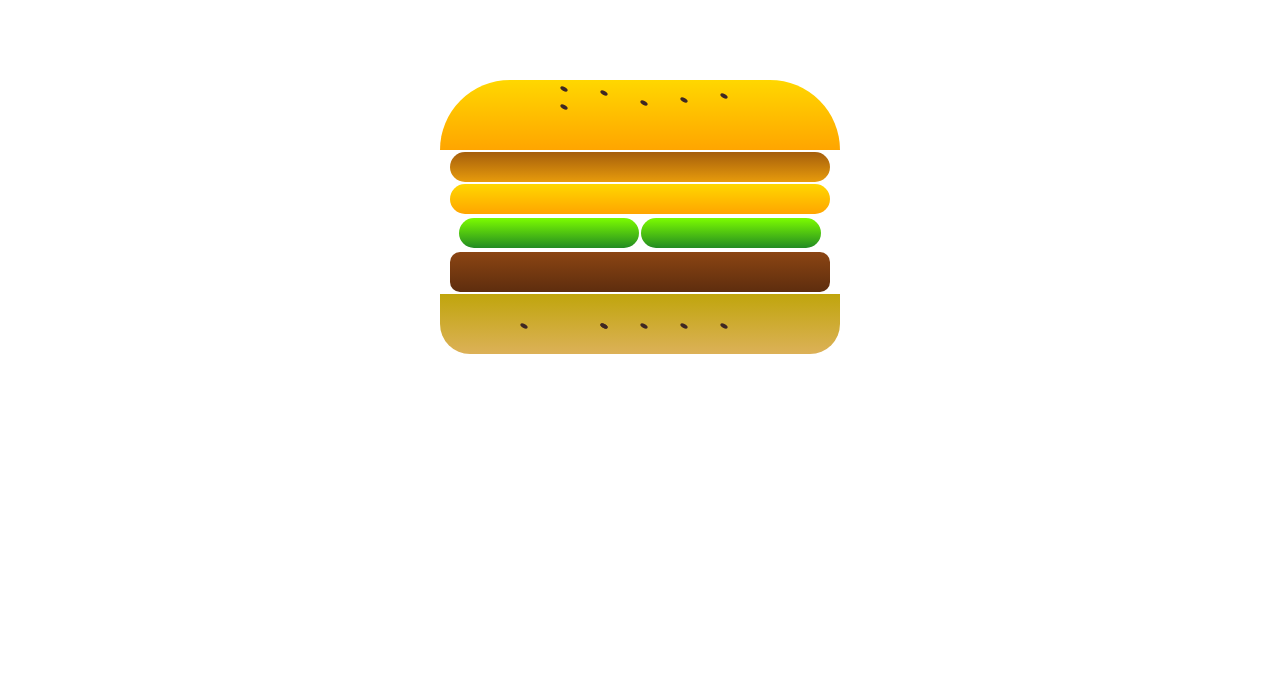
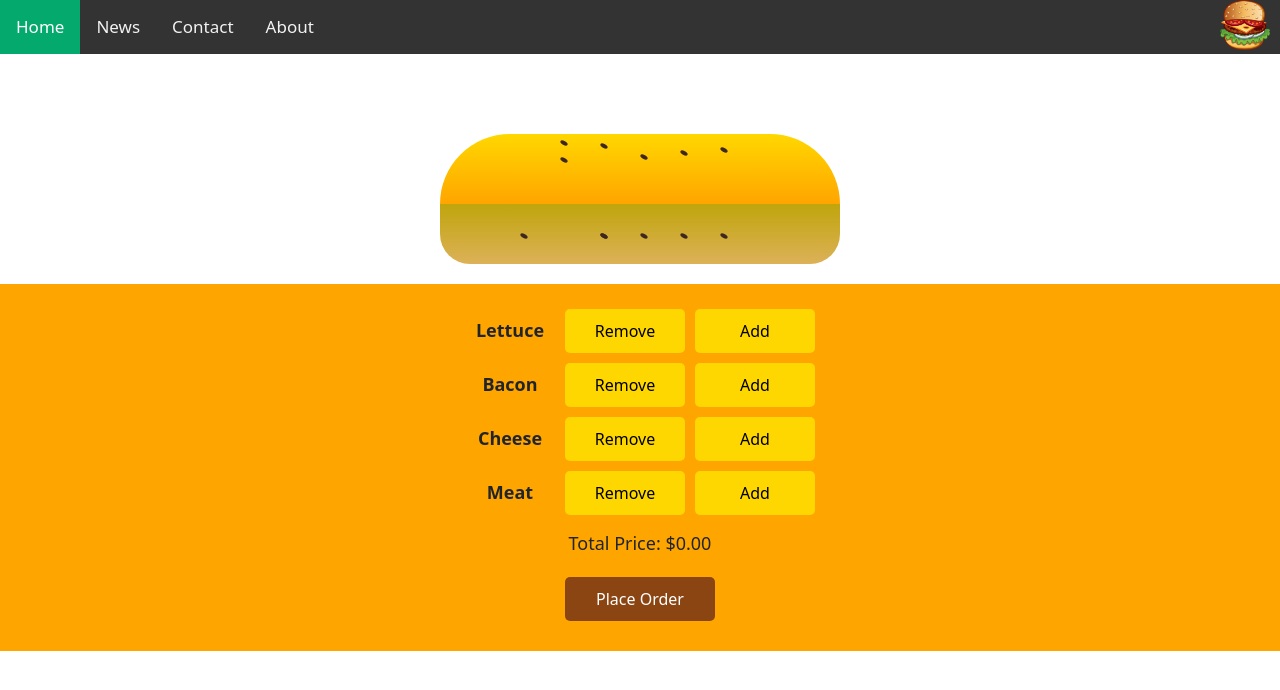
Before and after one commit to SIBTAIN-ASAD/react-burger, a React (Create React App) app: page / in a window 1280 px wide. Shown: the top 690 px of the page. Built offline with nearby package versions, Linux system fonts and the light colour scheme.

Commit message:
add : burgerControl - add component to control the burger gradients

```diff
--- a/src/components/App.js
+++ /dev/null
@@ -1,18 +0,0 @@
-import React from 'react';
-import { BrowserRouter as Router } from 'react-router-dom';
-import Burger from './burger/Burger'
-// import Navbar from './Header';
-
-
-const App = () => {
-  return (
-    <Router>
-      <div className="app">
-        {/* <Navbar /> */}
-        <Burger />
-      </div>
-    </Router>
-  );
-};
-
-export default App;
--- /dev/null
+++ b/src/components/App.jsx
@@ -0,0 +1,53 @@
+// App.jsx
+
+import React, { useState } from 'react';
+import Burger from './burger/Burger';
+import BurgerControl from './controls/BurgerControl';
+import Navbar from './navbar/Navbar';
+import './App.css';
+
+const App = () => {
+  const [burger, setBurger] = useState([0, 0, 0, 0]);
+
+  // Prices for each gradient
+  const prices = [0.5, 0.7, 0.4, 1.3];
+
+  // name of each gradient
+  const gradients = ['lettuce', 'bacon', 'cheese', 'meat'];
+
+  const handleAdd = (index) => {
+    const newBurger = [...burger];
+    newBurger[index]++;
+    setBurger(newBurger);
+  };
+
+  const handleRemove = (index) => {
+    if (burger[index] > 0) {
+      const newBurger = [...burger];
+      newBurger[index]--;
+      setBurger(newBurger);
+    }
+  };
+
+  const handleOrder = () => {
+    setBurger([0, 0, 0, 0]);
+    alert('Your order has been placed!');
+  };
+
+  return (
+    <div>
+      <Navbar />
+      <Burger gradients={burger} />
+      <BurgerControl
+        burger={burger}
+        prices={prices}
+        handleAdd={handleAdd}
+        handleRemove={handleRemove}
+        handleOrder={handleOrder}
+        gradients={gradients}
+      />
+    </div>
+  );
+};
+
+export default App;
--- a/src/components/burger/Burger.jsx
+++ b/src/components/burger/Burger.jsx
@@ -1,12 +1,39 @@
 import React from 'react';
 import './Burger.css';
-import Bacon from './Bason';
+import Bacon from './Bacon';
 import Cheese from './Cheese';
 import Lettuce from './Lettuce';
 import Meat from './Meat';
 
-const Burger = () => {
+const Burger = ({ gradients }) => {
+  // Function to create gradients according to the passed array
+  const createGradients = (gradients) => {
+    const result = [];
+    for (let i = 0; i < gradients.length; i++) {
+      for (let j = 0; j < gradients[i]; j++) {
+        switch (i) {
+          case 0:
+            result.push(<Lettuce key={result.length} />);
+            break;
+          case 1:
+            result.push(<Bacon key={result.length} />);
+            break;
+          case 2:
+            result.push(<Cheese key={result.length} />);
+            break;
+          case 3:
+            result.push(<Meat key={result.length} />);
+            break;
+          default:
+            break;
+        }
+      }
+    }
+    return result;
+  };
+
   return (
+    <div className="burger-container">
       <center>
         <div className="bread-top">
           {/* Beans on the top bread */}
@@ -18,12 +45,8 @@ const Burger = () => {
           <div className="bean bean9"></div>
         </div>
 
-      {/* The ingredients are added here */}
-      <Bacon />
-      <Cheese />
-      <Lettuce />
-      <Meat />
-
+        {/* Render ingredients based on gradients */}
+        {createGradients(gradients)}
 
         <div className="bread-bottom">
           {/* Beans on the bottom bread */}
@@ -35,6 +58,7 @@ const Burger = () => {
           <div className="bean bean12"></div>
         </div>
       </center>
+    </div>
   );
 };
 
--- /dev/null
+++ b/src/components/controls/BurgerControl.css
@@ -0,0 +1,68 @@
+/* BurgerControl.css */
+
+.burger-control {
+    background-color: #FFA500; /* Orange background color */
+    padding: 20px;
+    margin-top: 20px;
+    text-align: center;
+  }
+
+  .control-container {
+    display: flex;
+    flex-direction: column;
+    align-items: center;
+  }
+
+  .button {
+    width: 120px;
+    margin: 5px;
+    padding: 10px;
+    background-color: #FFD700; /* Yellow button color */
+    border: none;
+    border-radius: 5px;
+    cursor: pointer;
+  }
+
+  .gradient-button {
+    width: 150px;
+    margin: 5px;
+    padding: 10px;
+    background: linear-gradient(#FFD700, #FFA500); /* Gradient button color */
+    border: none;
+    border-radius: 5px;
+    cursor: pointer;
+  }
+
+  .total-display {
+    margin: 10px 0;
+    font-size: 18px;
+  }
+
+  .remove-gradient-button {
+    width: 200px;
+    margin: 10px 0;
+    padding: 10px;
+    background: linear-gradient(#c0a50c, #dcb158); /* Gradient button color */
+    border: none;
+    border-radius: 5px;
+    cursor: pointer;
+  }
+
+  .order-button {
+    width: 150px;
+    margin: 10px 0;
+    padding: 10px;
+    background-color: #8B4513; /* Brown button color */
+    color: #fff; /* White text color */
+    border: none;
+    border-radius: 5px;
+    cursor: pointer;
+  }
+
+  .ingredient-name {
+    text-transform: capitalize;
+    display: inline-block;
+    width: 100px;
+    font-size: 18px;
+    font-weight: bold;
+  }
--- /dev/null
+++ b/src/components/controls/BurgerControl.jsx
@@ -0,0 +1,40 @@
+// BurgerControl.jsx
+
+import React from 'react';
+import './BurgerControl.css';
+
+const BurgerControl = ({ burger, prices, handleAdd, handleRemove, handleOrder, gradients }) => {
+  // Calculate the total price of the burger
+  const totalPrice = burger.reduce((acc, count, index) => acc + count * prices[index], 0);
+
+  return (
+    <div className="burger-control">
+      <div className="control-container">
+        {/* Buttons for adding, removing ingredients */}
+        <div className="ingredient-buttons">
+          {burger.map((count, index) => (
+            <div key={index} className="ingredient-button">
+              <div className="ingredient-name">{gradients[index]}</div>
+              <button className="button" onClick={() => handleRemove(index)}>
+                Remove {count > 0 && `(${count})`}
+              </button>
+              <button className="button" onClick={() => handleAdd(index)}>
+                Add
+              </button>
+            </div>
+          ))}
+        </div>
+
+        {/* Display total amount */}
+        <div className="total-display">Total Price: ${totalPrice.toFixed(2)}</div>
+
+        {/* Button to place an order */}
+        <button className="order-button" onClick={handleOrder}>
+          Place Order
+        </button>
+      </div>
+    </div>
+  );
+};
+
+export default BurgerControl;
--- /dev/null
+++ b/src/components/navbar/Navbar.css
@@ -0,0 +1,30 @@
+.topnav {
+overflow: hidden;
+background-color: #333;
+}
+
+.topnav a {
+float: left;
+color: #f2f2f2;
+text-align: center;
+padding: 14px 16px;
+text-decoration: none;
+font-size: 17px;
+}
+
+.topnav a:hover {
+background-color: #ddd;
+color: black;
+}
+
+.topnav a.active {
+background-color: #04AA6D;
+color: white;
+}
+
+.logo {
+float: right;
+width: 50px;
+height: 50px;
+margin-right: 10px;
+}
--- /dev/null
+++ b/src/components/navbar/Navbar.jsx
@@ -0,0 +1,20 @@
+// navbar
+
+import React from 'react';
+import './Navbar.css';
+import image from '../../assets/images/logo.png';
+
+const Navbar = () => {
+    return (
+
+        <div class="topnav">
+            <a class="active" href="#home">Home</a>
+            <a href="#news">News</a>
+            <a href="#contact">Contact</a>
+            <a href="#about">About</a>
+            <img src={image} alt="logo" className='logo' />
+        </div>
+    );
+}
+
+export default Navbar;
```
Also changed, not shown: src/assets/images/logo.png (added), src/components/Header.jsx (deleted), src/components/burger/Bacon.jsx (renamed from src/components/burger/Bason.jsx), src/components/burger/Burger.css (line endings or trailing spaces). Lines whose indentation alone changed are shown as unchanged.
